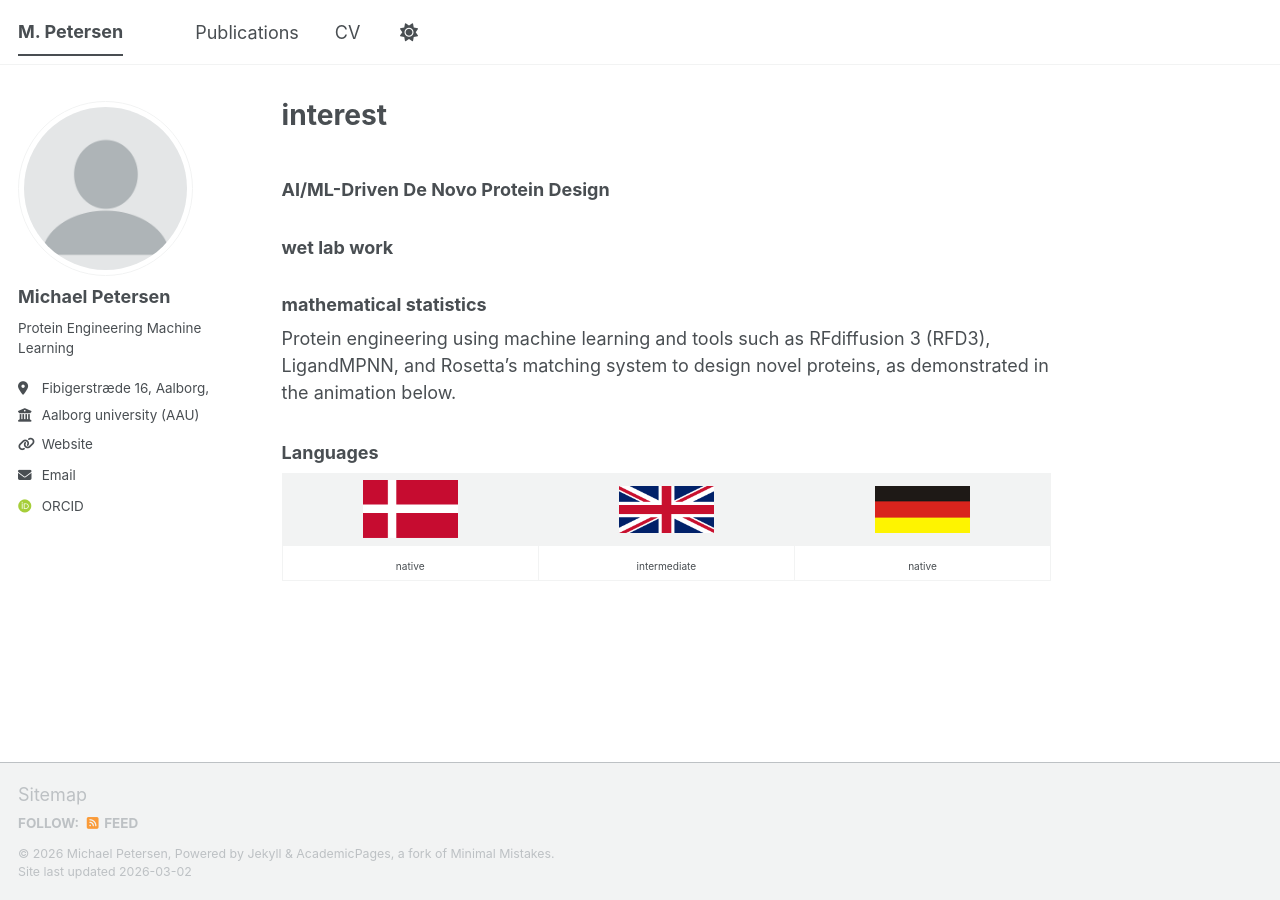
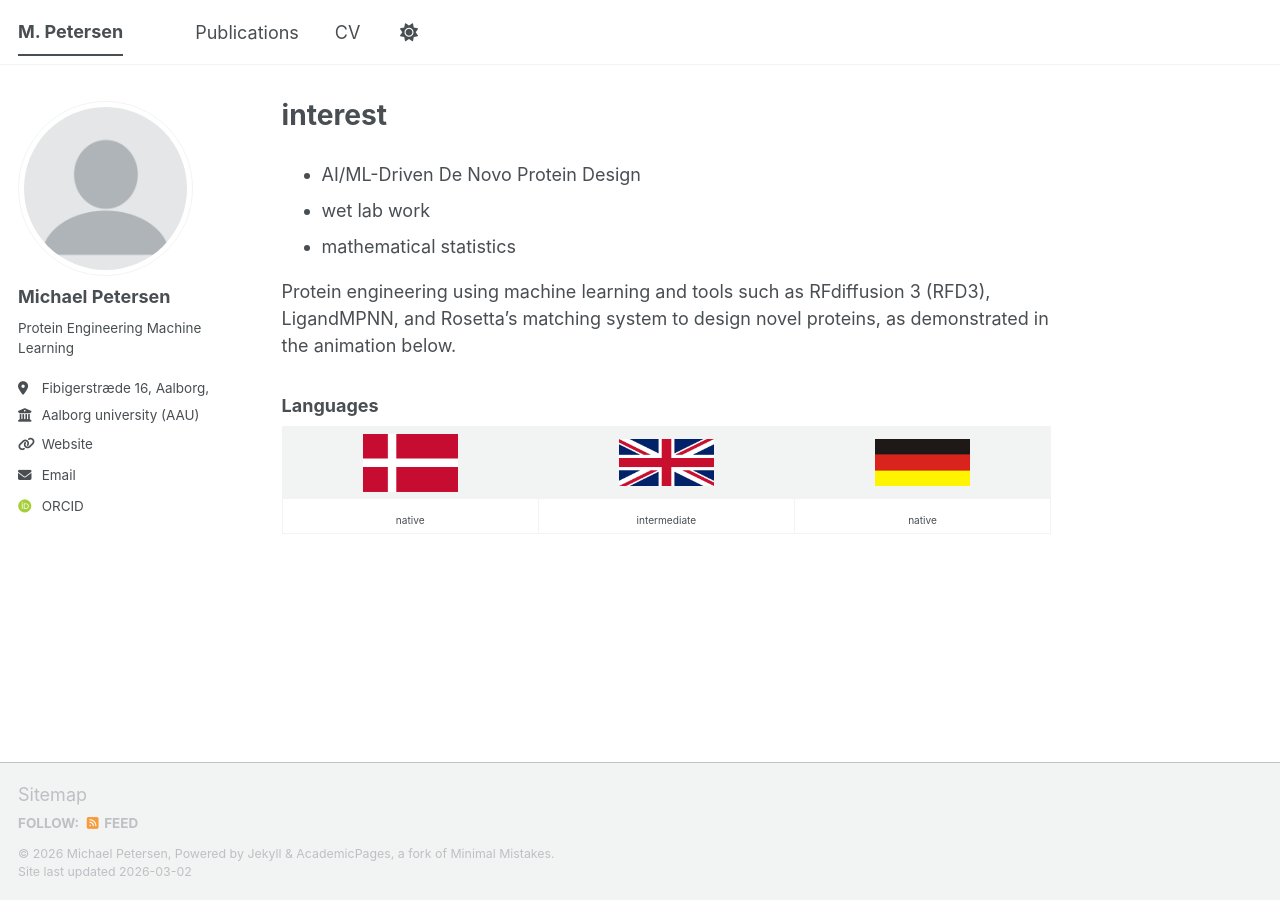
Before and after one commit to michipetersen18-rgb/cv_michael, a Jekyll site: the page built from _pages/about.md, in a window 1280 px wide. Built offline with Jekyll 4.4.1, drawn with Linux system fonts in a browser that asks for light colours; some web fonts are replaced; a script bundle is joined from its source files by our own code; library files that are not in the unit come from our copies.

```diff
--- a/_pages/about.md
+++ b/_pages/about.md
@@ -7,9 +7,12 @@ redirect_from:
   - /about.html
 ---
 
-### AI/ML-Driven De Novo Protein Design
-### wet lab work
-### mathematical statistics
+- AI/ML-Driven De Novo Protein Design
+- wet lab work
+- mathematical statistics
+
+
+
 
 Protein engineering using machine learning and tools such as RFdiffusion 3 (RFD3), LigandMPNN, and Rosetta’s matching system to design novel proteins, as demonstrated in the animation below.
 
```
